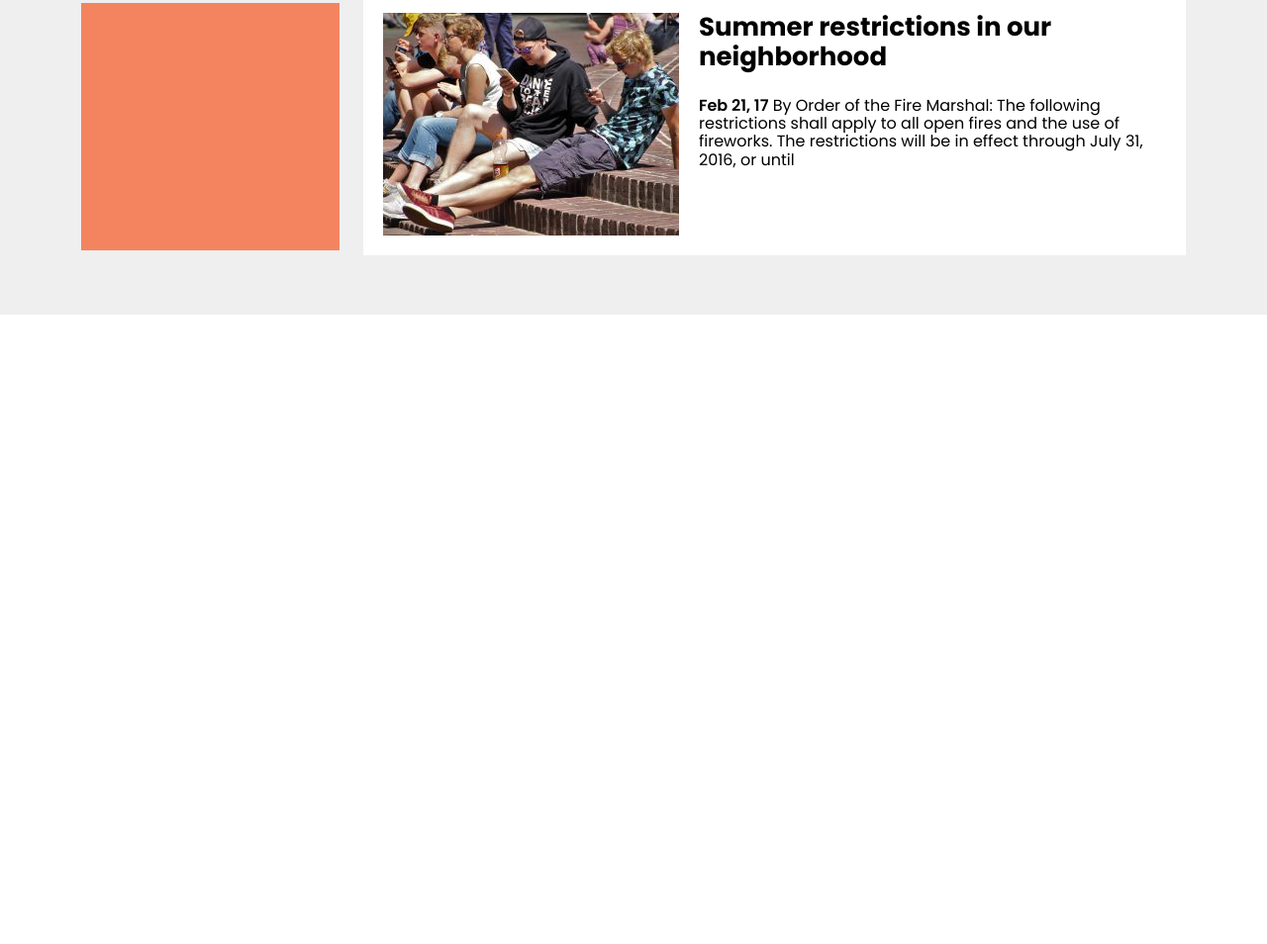
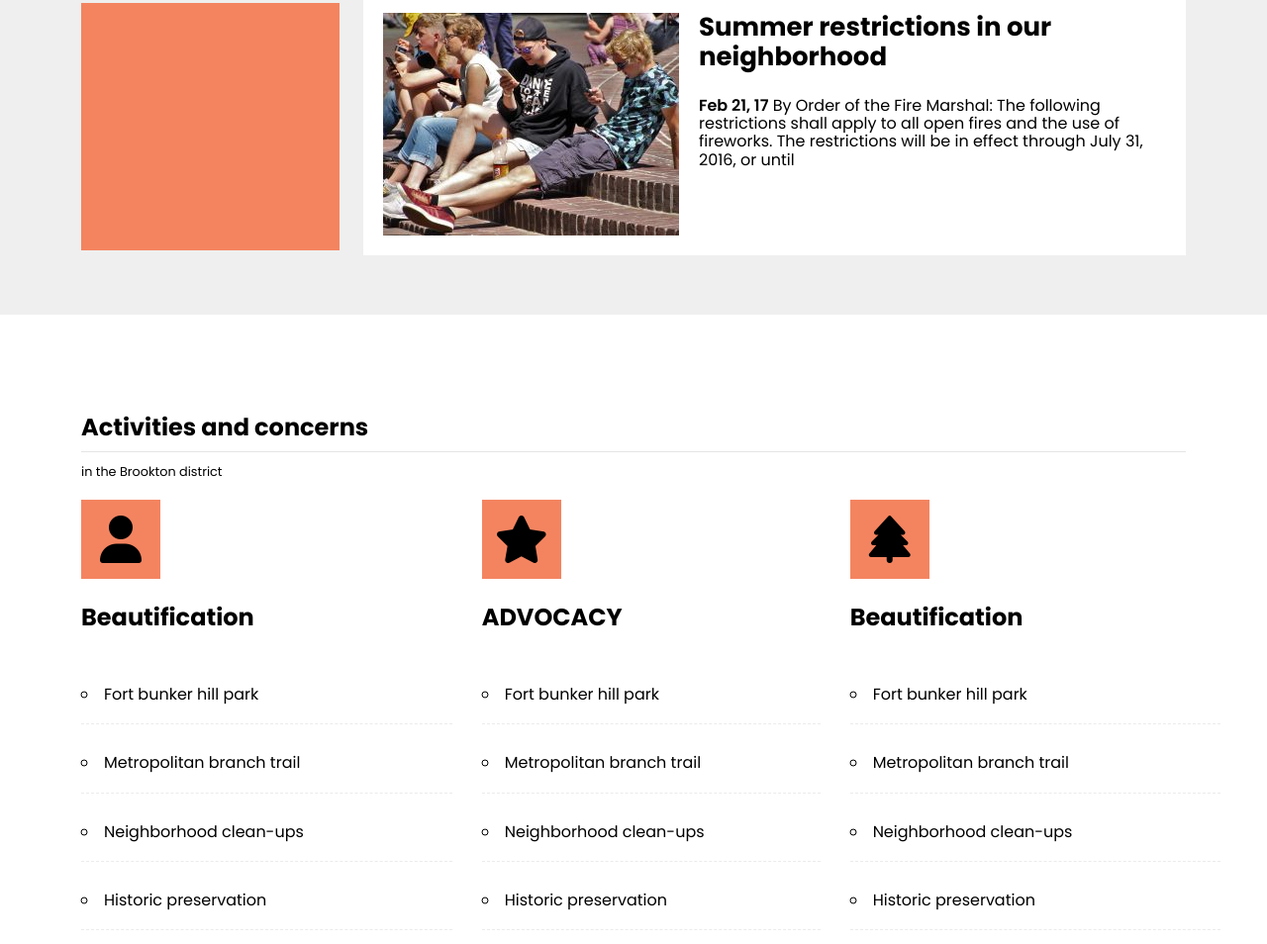
Before and after one commit to SykWeb-ORG/Main-Site-Baraka-Idman, a website: page index.html in a window 1280 px wide. Shown: the part 2294-3248 px from the top of the page at 99% size. Before the commit the page ends 2612 px from the top, so only its background shows below. Drawn offline with Linux system fonts and the light colour scheme.

Commit message:
Add Activities Block

```diff
--- /dev/null
+++ b/assets/scss/base/_activities.scss
@@ -0,0 +1,70 @@
+.activities
+{
+    padding: 100px 0;
+    background-color: $white;
+    &__title{
+        h2
+        {
+            padding-bottom: 10px;
+            margin-bottom: 10px;
+            border-bottom: 1px solid #e5e5e5;
+        }
+    }
+    &__listing{
+        margin-top: 20px;
+        &__lists{
+            display: grid;
+            grid-template-columns: repeat(1,1fr);
+            gap: 30px;
+
+            @include respond-to('medium') {
+                grid-template-columns: repeat(3,1fr);
+            }
+            &--item{
+                width: 100%;
+                @include respond-to('medium') {
+                    margin-right: 200px;
+                }
+                .activities-icon{
+                    background-color: $primary-color;
+                    margin-bottom: 25px;
+                    width: 5em;
+                    height: 5em;
+                    display: flex;
+                    align-items: center;
+                    justify-content: center;
+                    i{
+                        width: 1em;
+                        height: 1em;
+                        position: relative;
+                        display: flex;
+                        align-items: center;
+                        justify-content: center;
+                        font-size: 3em;
+                    }
+                    &:hover{
+                        i{
+                            color: $light-gray-color;
+                            transition: .4s;
+                            -webkit-transition: .4s;
+                            -moz-transition: .4s;
+                            -ms-transition: .4s;
+                            -o-transition: .4s;
+}
+                    }
+                }
+                h2{
+                    margin-bottom: 35px;
+                }
+                ul{
+                    li {
+                        list-style: inside circle;
+                        border-bottom: 1px dashed rgba(153,153,153,.2);
+                        padding: 20px 0;
+                        margin-bottom: 10px;
+                    }
+                }
+            }
+        }
+    }
+}
--- a/assets/scss/base/_header.scss
+++ b/assets/scss/base/_header.scss
@@ -46,6 +46,10 @@
             margin-left: 50px;
             justify-content: center;
             align-items: center;
+            @include related-to('medium')
+            {
+                display: none;
+            }
             .nav-list{
                 display: flex;
                 flex-direction: row;
--- a/assets/scss/style.scss
+++ b/assets/scss/style.scss
@@ -9,3 +9,4 @@
 @import "base/hero-section";
 @import "base/newsletter";
 @import "base/news";
+@import "base/activities";
--- a/assets/scss/utils/_index.scss
+++ b/assets/scss/utils/_index.scss
@@ -2,3 +2,4 @@
 @import "variables";
 @import "reset";
 @import "m-breakpoints";
+@import "m-breakpoints-max";
--- /dev/null
+++ b/assets/scss/utils/_m-breakpoints-max.scss
@@ -0,0 +1,11 @@
+@mixin related-to($breakpoint) {
+    @if map-has-key($breakpoints, $breakpoint) {
+      @media (max-width: map-get($breakpoints, $breakpoint)) {
+        @content;
+      }
+    }
+    @else {
+      @warn "Unfortunately, no value could be retrieved from `#{$breakpoint}`. "
+          + "Available breakpoints are: #{map-keys($breakpoints)}.";
+    }
+}
--- a/index.html
+++ b/index.html
@@ -6,6 +6,7 @@
     <meta name="viewport" content="width=device-width, initial-scale=1.0">
     <title>Landing Page Baraka Idman</title>
     <link rel="stylesheet" href="assets/css/bootstrap-grid.min.css">
+    <link rel="stylesheet" href="https://cdnjs.cloudflare.com/ajax/libs/font-awesome/6.4.0/css/all.min.css">
     <link rel="stylesheet" href="assets/css/normalize.css">
     <link rel="stylesheet" href="assets/css/style.css">
 </head>
@@ -158,6 +159,51 @@
             </div>
         </div>
     </section>
+    <!--Activities Section-->
+    <section class="activities">
+        <div class="container">
+            <div class="row">
+                <div class="activities__title col-xs-12 col-md-12">
+                    <h2>Activities and concerns</h2>
+                    <small>in the Brookton district</small>
+                </div>
+                <div class="activities__listing col-xs-12 col-md-9">
+                    <div class="activities__listing__lists">
+                        <div class="activities__listing__lists--item">
+                            <div class="activities-icon"><i class="fa-solid fa-user"></i></div>
+                            <h2>Beautification</h2>
+                            <ul>
+                                <li>Fort bunker hill park</li>
+                                <li>Metropolitan branch trail</li>
+                                <li>Neighborhood clean-ups</li>
+                                <li>Historic preservation</li>
+                            </ul>
+                        </div>
+                        <div class="activities__listing__lists--item">
+                            <div class="activities-icon"><i class="fa fa-star"></i></div>
+                            <h2>ADVOCACY</h2>
+                            <ul>
+                                <li>Fort bunker hill park</li>
+                                <li>Metropolitan branch trail</li>
+                                <li>Neighborhood clean-ups</li>
+                                <li>Historic preservation</li>
+                            </ul>
+                        </div>
+                        <div class="activities__listing__lists--item">
+                            <div class="activities-icon"><i class="fa fa-tree"></i></div>
+                            <h2>Beautification</h2>
+                            <ul>
+                                <li>Fort bunker hill park</li>
+                                <li>Metropolitan branch trail</li>
+                                <li>Neighborhood clean-ups</li>
+                                <li>Historic preservation</li>
+                            </ul>
+                        </div>
+                    </div>
+                </div>
+            </div>
+        </div>
+    </section>
 
     <script src="assets/js/main.js"></script>
 </body>
```
Also changed, not shown: assets/css/style.css, 1 other file.
